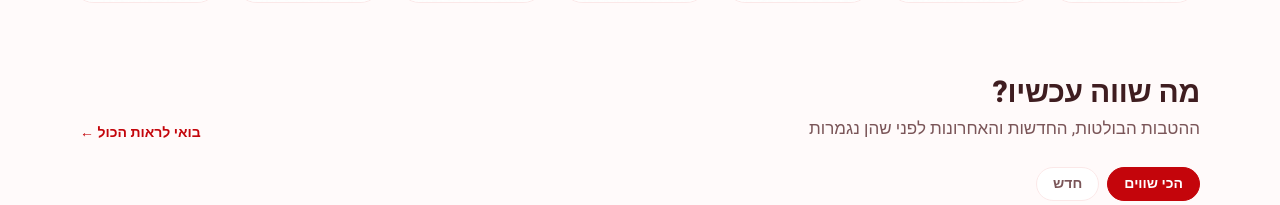
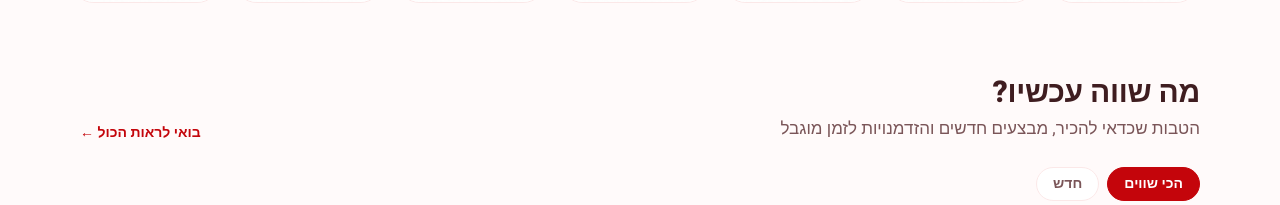
Before and after one commit to eecaspi/MILA, a Next.js app: page / in a window 1280 px wide. Shown: the part 985-1190 px from the top of the page. Built offline with nearby package versions, Linux system fonts and the light colour scheme; no server answers; the database is empty.

Commit message:
כותרת משנה ב'מה שווה עכשיו'
Co-Authored-By: Claude Sonnet 5.5 <noreply@anthropic.com>
Claude-Session: https://claude.ai/code/session_01LCnm6UNF3j2Pyn3Bi3nfDL

```diff
--- a/src/app/(site)/page.tsx
+++ b/src/app/(site)/page.tsx
@@ -55,7 +55,7 @@ export default async function HomePage() {
           <SectionHeading
             id="best"
             title="מה שווה עכשיו?"
-            subtitle="ההטבות הבולטות, החדשות והאחרונות לפני שהן נגמרות"
+            subtitle="הטבות שכדאי להכיר, מבצעים חדשים והזדמנויות לזמן מוגבל"
             href="/deals"
             linkLabel="בואי לראות הכול"
           />
```
